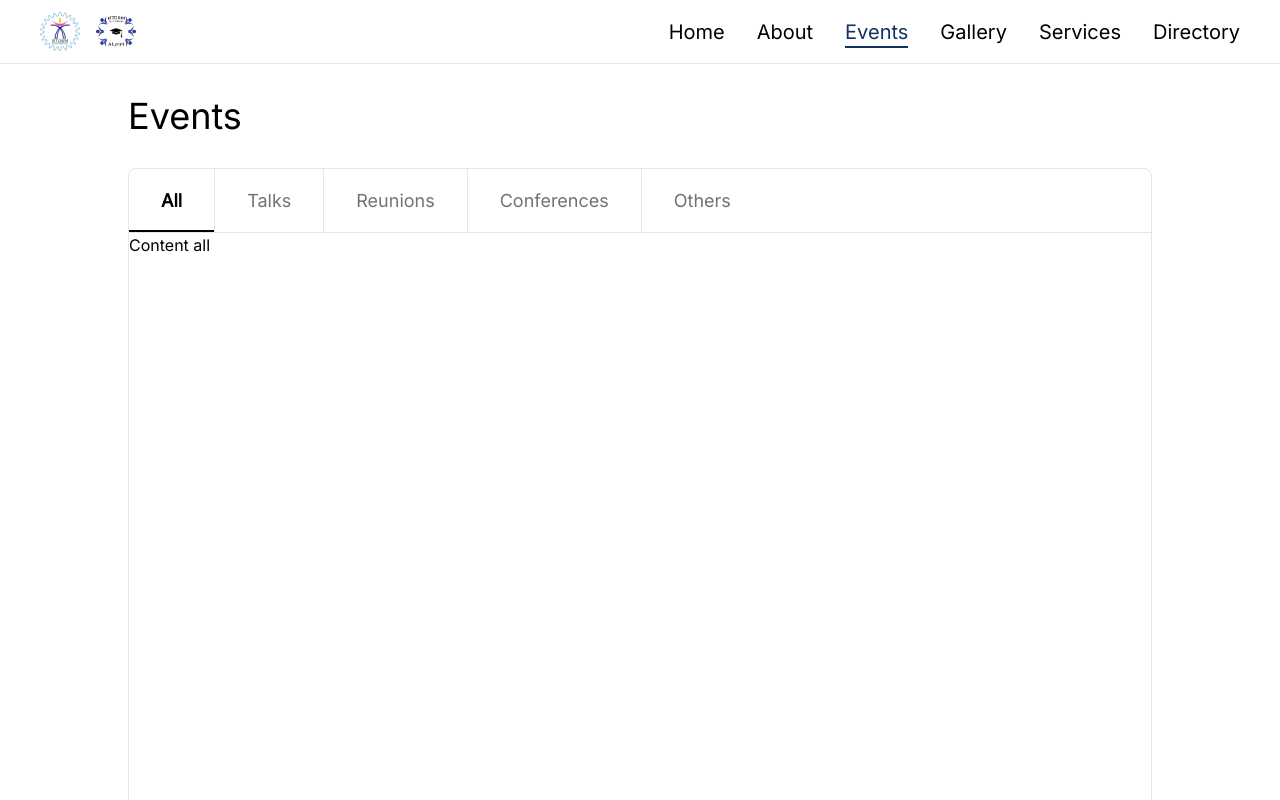
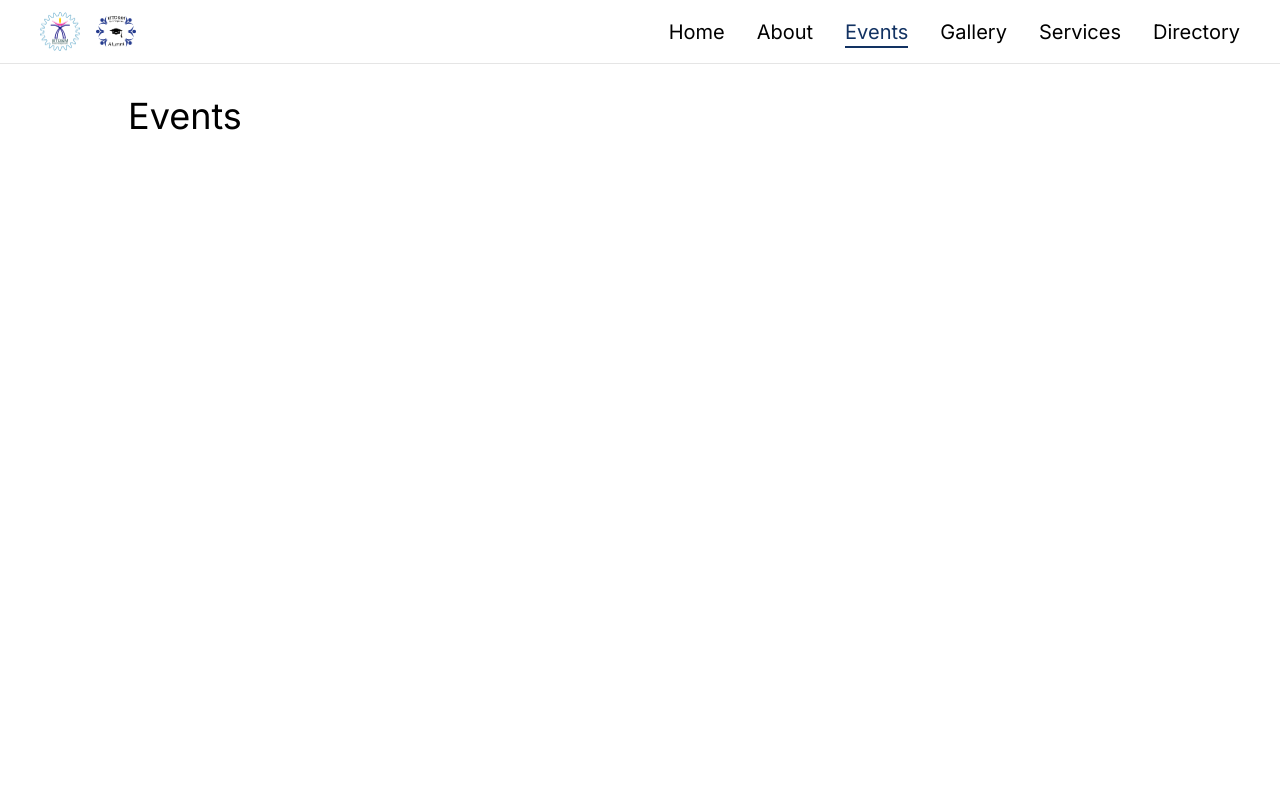
Before and after one commit to bhendi-boi/AlumniPortal, a Next.js app: page /events in a window 1280 px wide. Shown: the top 800 px of the page. Built offline with nearby package versions, Linux system fonts and the light colour scheme.

Commit message:
removed Tabs from `events` route

```diff
--- a/app/events/page.tsx
+++ b/app/events/page.tsx
@@ -25,7 +25,7 @@ const page = () => {
   return (
     <>
       <Header title="Events" />
-      <Tabs />
+      {/* <Tabs /> */}
     </>
   );
 };
```
